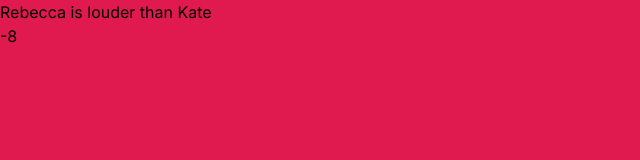
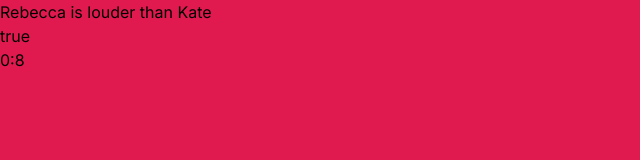
Before and after one commit to FabianTauriello/gia-trainer, a React (Vite) app: page /quiz in a window 1280 px wide. Both pictures are taken after a click on the button "Start Section". Shown: the top 160 px of the page, without its empty margins (0-640 px from the left). Built offline with nearby package versions, Linux system fonts and the light colour scheme.

Commit message:
worked on timer

```diff
--- a/src/components/SectionContainer.tsx
+++ b/src/components/SectionContainer.tsx
@@ -2,33 +2,13 @@ import useTimer from "hooks/useTimer";
 import { useEffect, useMemo, useState } from "react";
 import { Section } from "utils/Types";
 import CustomButton from "./CustomButton";
-import QuestionContainer from "./QuestionContainer";
-
-const SectionLanding = ({ section, handleStartSection }: { section: Section; handleStartSection: () => void }) => {
-  return (
-    <div>
-      <div className="py-8 px-8 bg-green">
-        <h1 className="text-4xl font-extrabold">
-          Section {section.number}: {section.title}
-        </h1>
-      </div>
-      <div className="py-8 px-8">
-        <p>{section.description}</p>
-        <p>{section.note}</p>
-      </div>
-      <CustomButton text="Start Section" handleClick={handleStartSection} customCss="ml-8" />
-    </div>
-  );
-};
+import SectionLanding from "./SectionLanding";
+import Timer from "./Timer";
 
 const SectionContainer = ({ section, handleFinishSection }: { section: Section; handleFinishSection: () => void }) => {
-  const deadline = new Date().toString()
-  const parsedDeadline = useMemo(() => Date.parse(deadline), [deadline]);
-
   const [sectionHasStarted, setSectionHasStarted] = useState(false);
   const [index, setIndex] = useState(0);
   const [showQuestion, setShowQuestion] = useState(false);
-  const [time, setTime] = useState(parsedDeadline - Date.now());
 
   const currentQuestion = section.questions[index];
 
@@ -37,22 +17,11 @@ const SectionContainer = ({ section, handleFinishSection }: { section: Section;
     setShowQuestion(false);
   }
 
-  useEffect(() => {
-    const interval = setInterval(
-        () => setTime(parsedDeadline - Date.now()),
-        1000,
-    );
-
-    return () => clearInterval(interval);
-}, [])
-
-
   if (!sectionHasStarted) {
     return <SectionLanding section={section} handleStartSection={() => setSectionHasStarted(true)} />;
   }
 
-return(
-
+  return (
     <div onClick={() => setShowQuestion(true)} className="bg-red h-screen">
       <div>{showQuestion ? currentQuestion.text : currentQuestion.prompt}</div>
       {showQuestion && (
@@ -64,12 +33,10 @@ return(
           ))}
         </div>
       )}
-  <div>{(time / 1000) % 60}</div>
+      <div>{sectionHasStarted.toString()}</div>
+      <Timer initialSeconds={10} onCountdownComplete={() => console.log("timer finished")} />
     </div>
-)
-
-
-  // return <QuestionContainer section={section} time={time}></QuestionContainer>;
+  );
 };
 
 export default SectionContainer;
--- /dev/null
+++ b/src/components/SectionLanding.tsx
@@ -0,0 +1,21 @@
+import { Section } from "utils/Types";
+import CustomButton from "./CustomButton";
+
+const SectionLanding = ({ section, handleStartSection }: { section: Section; handleStartSection: () => void }) => {
+  return (
+    <div>
+      <div className="py-8 px-8 bg-green">
+        <h1 className="text-4xl font-extrabold">
+          Section {section.number}: {section.title}
+        </h1>
+      </div>
+      <div className="py-8 px-8">
+        <p>{section.description}</p>
+        <p>{section.note}</p>
+      </div>
+      <CustomButton text="Start Section" handleClick={handleStartSection} customCss="ml-8" />
+    </div>
+  );
+};
+
+export default SectionLanding;
--- /dev/null
+++ b/src/components/Timer.tsx
@@ -0,0 +1,38 @@
+import { useEffect, useMemo, useState } from "react";
+
+const Timer = ({
+  initialSeconds,
+  onCountdownComplete,
+}: {
+  initialSeconds: number;
+  onCountdownComplete: () => void;
+}) => {
+  const [seconds, setSeconds] = useState(initialSeconds);
+
+  const minutes = Math.floor(seconds / 60);
+
+  const intervalId = useMemo(() => {
+    return setInterval(() => {
+      setSeconds(prev => {
+        return prev - 1;
+      });
+    }, 1000);
+  }, []);
+
+  useEffect(() => {
+    console.log("seconds: ", seconds);
+
+    if (seconds === 0) {
+      clearInterval(intervalId);
+      onCountdownComplete();
+    }
+  }, [seconds]);
+
+  return (
+    <div>
+      {minutes}:{seconds}
+    </div>
+  );
+};
+
+export default Timer;
```
Lines whose indentation alone changed are shown as unchanged.
